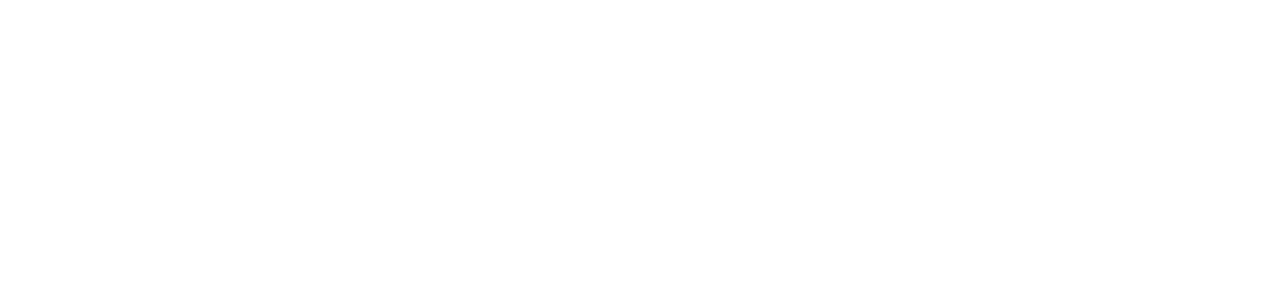
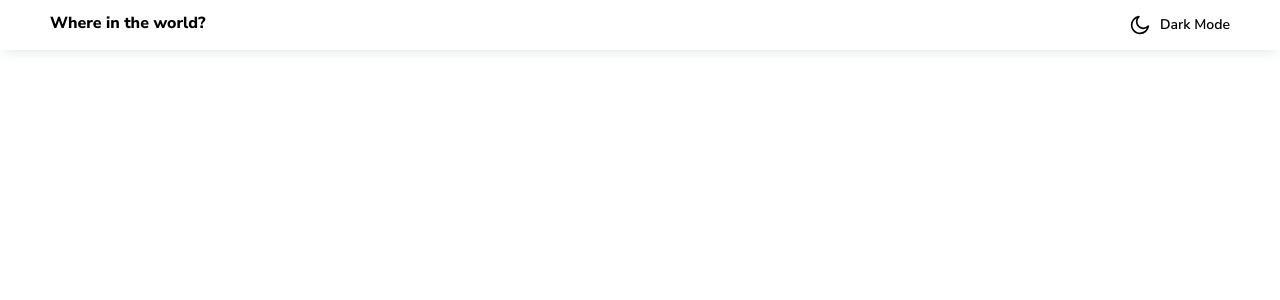
Before and after one commit to ArtemDerenok/rest-countries-api, a React (Create React App) app: page / in a window 1280 px wide. Shown: the top 300 px of the page. Built offline with nearby package versions, Linux system fonts and the light colour scheme.

Commit message:
feat: add header, redux and darkmode base layout

```diff
--- a/src/components/App.module.scss
+++ b/src/components/App.module.scss
@@ -0,0 +1,8 @@
+@import "../styles/variables";
+
+.container {
+  max-width: 1440px;
+  margin: 0 auto;
+  height: 100vh;
+  background-color: $WHITE;
+}
--- a/src/components/App.tsx
+++ b/src/components/App.tsx
@@ -1,7 +1,12 @@
 import styles from "./App.module.scss";
+import Header from "./Header/Header";
 
 function App() {
-  return <div></div>;
+  return (
+    <div className={styles.container}>
+      <Header />
+    </div>
+  );
 }
 
 export default App;
--- /dev/null
+++ b/src/components/DarkMode/DarkMode.module.scss
@@ -0,0 +1,15 @@
+@import "../../styles/variables";
+
+.btn {
+  all: unset;
+  cursor: pointer;
+  font-weight: 600;
+  display: flex;
+  align-items: center;
+  gap: 10px;
+}
+
+.icon {
+  width: 20px;
+  height: 20px;
+}
--- /dev/null
+++ b/src/components/DarkMode/DarkMode.tsx
@@ -0,0 +1,13 @@
+import darkModeIcon from "../../assets/icons/darkMode.svg";
+import styles from "./DarkMode.module.scss";
+
+const DarkMode = () => {
+  return (
+    <button className={styles.btn}>
+      <img className={styles.icon} src={darkModeIcon} alt="dark mode" />
+      Dark Mode
+    </button>
+  );
+};
+
+export default DarkMode;
--- /dev/null
+++ b/src/components/Header/Header.module.scss
@@ -0,0 +1,15 @@
+@import "../../styles/variables";
+
+.header {
+  padding: 15px 50px 15px 50px;
+  -webkit-box-shadow: 0px 6px 10px -4px rgba(127, 138, 146, 0.2);
+  -moz-box-shadow: 0px 6px 10px -4px rgba(127, 138, 146, 0.2);
+  box-shadow: 0px 6px 10px -4px rgba(127, 138, 146, 0.2);
+  display: flex;
+  justify-content: space-between;
+}
+
+.title {
+  font-size: 16px;
+  font-weight: 800;
+}
--- /dev/null
+++ b/src/components/Header/Header.tsx
@@ -0,0 +1,13 @@
+import DarkMode from "../DarkMode/DarkMode";
+import styles from "./Header.module.scss";
+
+const Header = () => {
+  return (
+    <header className={styles.header}>
+      <h1 className={styles.title}>Where in the world?</h1>
+      <DarkMode />
+    </header>
+  );
+};
+
+export default Header;
--- a/src/declaration.d.ts
+++ b/src/declaration.d.ts
@@ -1 +1,2 @@
 declare module '*.scss';
+declare module "*.svg";
--- a/src/index.tsx
+++ b/src/index.tsx
@@ -1,5 +1,7 @@
 import React from "react";
 import ReactDOM from "react-dom/client";
+import { Provider } from "react-redux";
+import { store } from "./redux/store";
 import "./index.scss";
 import App from "./components/App";
 
@@ -8,6 +10,8 @@
 );
 root.render(
   <React.StrictMode>
-    <App />
+    <Provider store={store}>
+      <App />
+    </Provider>
   </React.StrictMode>
 );
--- /dev/null
+++ b/src/redux/hooks.ts
@@ -0,0 +1,6 @@
+import { useDispatch, useSelector } from 'react-redux';
+import type { TypedUseSelectorHook } from 'react-redux';
+import type { RootState, AppDispatch } from './store';
+
+export const useAppDispatch: () => AppDispatch = useDispatch;
+export const useAppSelector: TypedUseSelectorHook<RootState> = useSelector;
--- /dev/null
+++ b/src/redux/slices/darkModeSlice.ts
@@ -0,0 +1,25 @@
+import { createSlice } from '@reduxjs/toolkit'
+import type { PayloadAction } from '@reduxjs/toolkit'
+import type { RootState } from '../store'
+
+
+interface IInitialState {
+  mode: boolean;
+}
+
+const initialState: IInitialState = {
+  mode: false,
+}
+
+export const darkModeSlice = createSlice({
+  name: 'darkMode',
+  initialState,
+  reducers: {
+    changeMode: (state) => {
+      state.mode = !state.mode;
+    }
+  }
+})
+
+export const { changeMode } = darkModeSlice.actions;
+export default darkModeSlice.reducer;
--- /dev/null
+++ b/src/redux/store.ts
@@ -0,0 +1,13 @@
+import { configureStore } from "@reduxjs/toolkit";
+import darkModeSlice from "./slices/darkModeSlice";
+
+export const store = configureStore({
+  reducer: {
+    darkMode: darkModeSlice
+  },
+  devTools: process.env.NODE_ENV !== 'production'
+});
+
+export type RootState = ReturnType<typeof store.getState>;
+
+export type AppDispatch = typeof store.dispatch;
```
Also changed, not shown: src/assets/icons/darkMode.svg (added).
